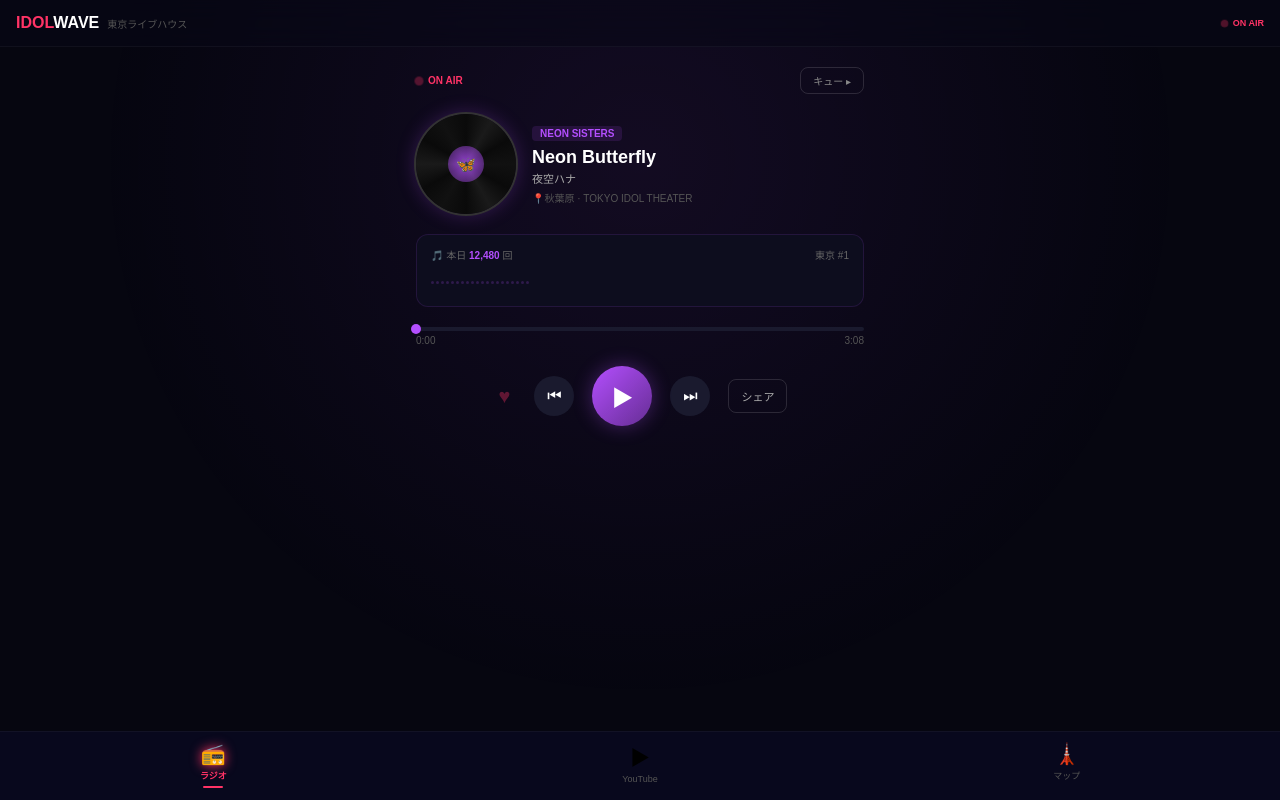
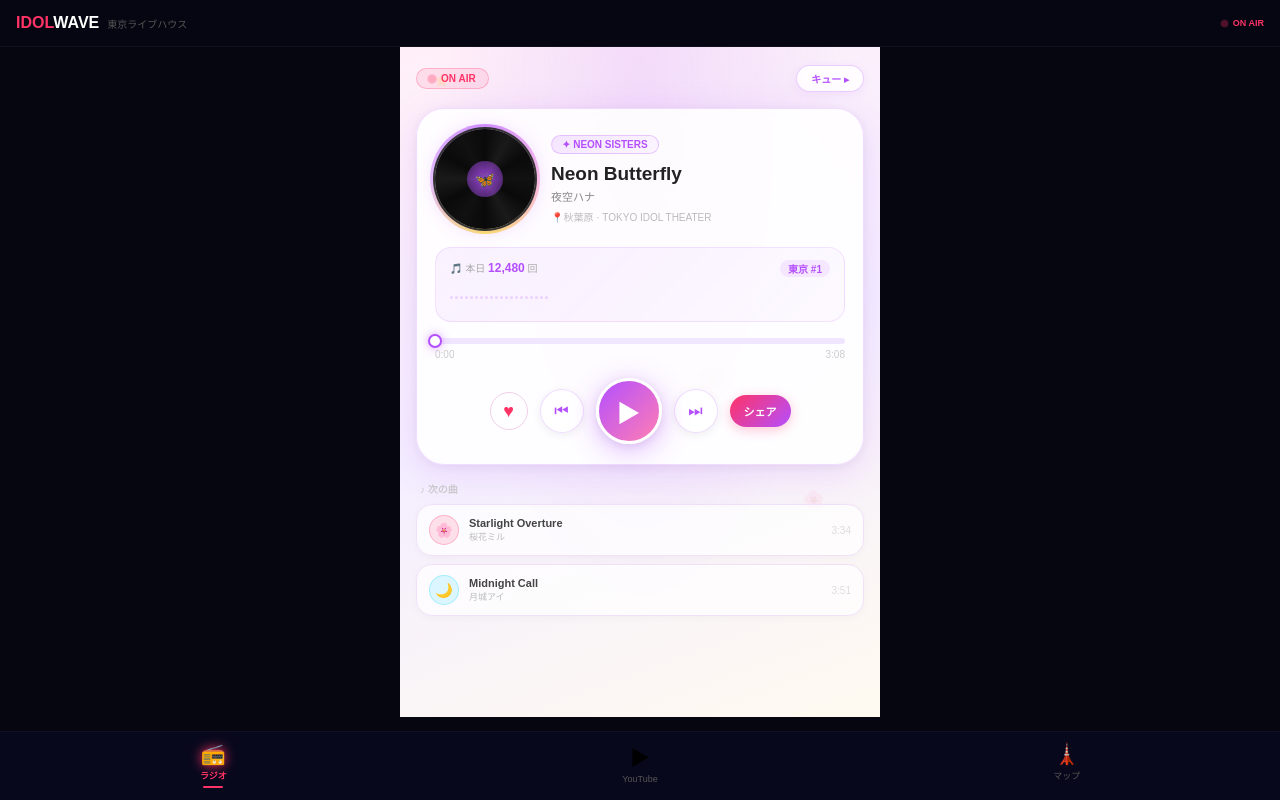
Before and after one commit to daisukemexico-png/idolwave-app, a Next.js app: page / in a window 1280 px wide. Built offline with nearby package versions, Linux system fonts and the light colour scheme.

Commit message:
ラジオ画面をアイドル風明るいUIに変更

```diff
--- a/app/page.js
+++ b/app/page.js
@@ -78,6 +78,8 @@ const Vinyl = ({ playing, color, img }) => (
 );
 
 // ─── Radio Screen ──────────────────────────────────────
+const DECO = ["⭐","💫","✨","🎵","♪","🎀","💕","🌸"];
+
 function RadioScreen({ onShare }) {
   const [idx, setIdx] = useState(0);
   const [playing, setPlaying] = useState(false);
@@ -96,67 +98,110 @@ function RadioScreen({ onShare }) {
   const pct=(progress/song.duration)*100;
 
   if(showQueue) return (
-    <div style={{ padding:"16px",display:"flex",flexDirection:"column",gap:8 }}>
-      <div style={{ display:"flex",justifyContent:"space-between",marginBottom:4 }}>
-        <span style={{ fontSize:11,color:"#666" }}>QUEUE</span>
-        <button onClick={()=>setShowQueue(false)} style={{ background:"transparent",border:"none",color:"#888",fontSize:12,cursor:"pointer" }}>← 戻る</button>
+    <div style={{ background:"linear-gradient(160deg,#fff0f8,#f4eeff,#fff8f0)",minHeight:"calc(100vh - 130px)",padding:"16px",display:"flex",flexDirection:"column",gap:8 }}>
+      <div style={{ display:"flex",justifyContent:"space-between",alignItems:"center",marginBottom:4 }}>
+        <span style={{ fontSize:11,color:"#b44fff",fontWeight:800 }}>♪ QUEUE</span>
+        <button onClick={()=>setShowQueue(false)} style={{ background:"#b44fff18",border:"1px solid #b44fff44",borderRadius:20,color:"#b44fff",fontSize:11,cursor:"pointer",padding:"4px 12px",fontWeight:700 }}>← 戻る</button>
       </div>
       {SONGS.map((s,i)=>(
-        <div key={s.id} onClick={()=>{setIdx(i);setProgress(0);setPlaying(true);setShowQueue(false);}} style={{ display:"flex",alignItems:"center",gap:12,padding:"10px 12px",borderRadius:12,background:i===idx?`${s.color}18`:"#0d0d1e",border:`1px solid ${i===idx?s.color+"44":"#ffffff0a"}`,cursor:"pointer" }}>
-          <div style={{ width:34,height:34,borderRadius:"50%",background:`${s.color}22`,display:"flex",alignItems:"center",justifyContent:"center",fontSize:16 }}>{s.img}</div>
-          <div style={{ flex:1 }}>
-            <div style={{ fontSize:12,fontWeight:700,color:i===idx?s.color:"#fff" }}>{s.title}</div>
-            <div style={{ fontSize:10,color:"#666" }}>{s.artist} · {s.city}</div>
+        <div key={s.id} onClick={()=>{setIdx(i);setProgress(0);setPlaying(true);setShowQueue(false);}} style={{ display:"flex",alignItems:"center",gap:12,padding:"10px 12px",borderRadius:16,background:i===idx?"#fff":"rgba(255,255,255,0.75)",border:`1.5px solid ${i===idx?s.color+"66":"#f0e0f8"}`,boxShadow:i===idx?`0 4px 16px ${s.color}33`:"0 2px 8px #00000008",cursor:"pointer",transition:"all .2s" }}>
+          <div style={{ width:36,height:36,borderRadius:"50%",background:`linear-gradient(135deg,${s.color}44,${s.color}11)`,display:"flex",alignItems:"center",justifyContent:"center",fontSize:18,border:`1.5px solid ${s.color}55`,flexShrink:0 }}>{s.img}</div>
+          <div style={{ flex:1,minWidth:0 }}>
+            <div style={{ fontSize:12,fontWeight:700,color:i===idx?s.color:"#333",whiteSpace:"nowrap",overflow:"hidden",textOverflow:"ellipsis" }}>{s.title}</div>
+            <div style={{ fontSize:10,color:"#aaa",marginTop:1 }}>{s.artist} · {s.city}</div>
           </div>
-          <span style={{ fontSize:11,color:"#555" }}>{fmt(s.duration)}</span>
+          <span style={{ fontSize:11,color:"#ccc",flexShrink:0 }}>{fmt(s.duration)}</span>
         </div>
       ))}
     </div>
   );
 
   return (
-    <div style={{ padding:"20px 16px",display:"flex",flexDirection:"column",gap:20,position:"relative" }}>
-      <div style={{ position:"fixed",inset:0,background:`radial-gradient(ellipse at 50% 20%,${song.color}14,transparent 60%)`,pointerEvents:"none",transition:"background 1s",zIndex:0 }}/>
-      <div style={{ position:"relative",zIndex:1,display:"flex",flexDirection:"column",gap:20 }}>
+    <div style={{ position:"relative",background:`linear-gradient(160deg,#fff0f8,#f4eeff,#fffaf0)`,minHeight:"calc(100vh - 130px)",overflow:"hidden" }}>
+      {/* 浮遊デコレーション */}
+      {DECO.map((d,i)=>(
+        <div key={i} style={{ position:"absolute",fontSize:12+i%3*5,opacity:.18,animation:`float${i%4} ${2.8+i*.6}s ease-in-out infinite`,animationDelay:`${i*.35}s`,left:`${7+i*11}%`,top:`${4+i*9}%`,pointerEvents:"none",userSelect:"none" }}>{d}</div>
+      ))}
+
+      {/* 曲カラーのふわっとした光 */}
+      <div style={{ position:"absolute",inset:0,background:`radial-gradient(ellipse at 50% 5%,${song.color}20,transparent 60%)`,pointerEvents:"none",transition:"background 1.2s" }}/>
+
+      <div style={{ position:"relative",zIndex:1,padding:"18px 16px",display:"flex",flexDirection:"column",gap:16 }}>
+
+        {/* ヘッダー */}
         <div style={{ display:"flex",justifyContent:"space-between",alignItems:"center" }}>
-          <div style={{ display:"flex",alignItems:"center",gap:6,fontSize:10,color:"#ff3366",fontWeight:700 }}>
-            <div style={{ width:6,height:6,borderRadius:"50%",background:"#ff3366",animation:"pulse 1s infinite" }}/>ON AIR
+          <div style={{ display:"flex",alignItems:"center",gap:6,background:"#ff336618",border:"1px solid #ff336644",borderRadius:20,padding:"4px 12px" }}>
+            <div style={{ width:6,height:6,borderRadius:"50%",background:"#ff3366",animation:"pulse 1s infinite" }}/>
+            <span style={{ fontSize:10,color:"#ff3366",fontWeight:800 }}>ON AIR</span>
           </div>
-          <button onClick={()=>setShowQueue(true)} style={{ background:"transparent",border:"1px solid #ffffff22",borderRadius:8,color:"#888",padding:"5px 12px",fontSize:10,cursor:"pointer" }}>キュー ▸</button>
+          <button onClick={()=>setShowQueue(true)} style={{ background:"rgba(255,255,255,0.85)",border:"1.5px solid #b44fff44",borderRadius:20,color:"#b44fff",padding:"5px 14px",fontSize:10,cursor:"pointer",fontWeight:700,boxShadow:"0 2px 10px #b44fff18" }}>キュー ▸</button>
         </div>
-        <div style={{ display:"flex",alignItems:"center",gap:16 }}>
+
+        {/* メインカード */}
+        <div style={{ background:"rgba(255,255,255,0.88)",borderRadius:28,padding:"20px 18px",boxShadow:`0 8px 36px ${song.color}28,0 2px 12px #00000010`,border:`1.5px solid ${song.color}30`,backdropFilter:"blur(8px)" }}>
+
+          {/* アルバムアート＋曲情報 */}
+          <div style={{ display:"flex",alignItems:"center",gap:16,marginBottom:18 }}>
+            <div style={{ position:"relative",flexShrink:0 }}>
+              <div style={{ position:"absolute",inset:-5,borderRadius:"50%",background:`conic-gradient(${song.color},#ff9ed2,#ffd700,${song.color}88,${song.color})`,animation:playing?"spin 4s linear infinite":"none",opacity:.6 }}/>
+              <div style={{ position:"relative" }}>
                 <Vinyl playing={playing} color={song.color} img={song.img}/>
-          <div style={{ flex:1,minWidth:0 }}>
-            <div style={{ fontSize:10,color:song.color,fontWeight:700,background:`${song.color}22`,display:"inline-block",padding:"2px 8px",borderRadius:4,marginBottom:6 }}>{song.group}</div>
-            <div style={{ fontSize:18,fontWeight:900,color:"#fff",lineHeight:1.2,whiteSpace:"nowrap",overflow:"hidden",textOverflow:"ellipsis" }}>{song.title}</div>
-            <div style={{ fontSize:11,color:"#aaa",marginTop:2 }}>{song.artist}</div>
-            <div style={{ fontSize:10,color:"#555",marginTop:4 }}>📍{song.city} · {song.venue}</div>
               </div>
             </div>
-        <div style={{ background:"#0d0d1e",borderRadius:12,padding:"12px 14px",border:`1px solid ${song.color}22` }}>
-          <div style={{ display:"flex",justifyContent:"space-between",fontSize:10,color:"#666",marginBottom:8 }}>
-            <span>🎵 本日 <strong style={{ color:song.color }}>{song.plays.toLocaleString()}</strong> 回</span>
-            <span>東京 #{song.rank}</span>
+            <div style={{ flex:1,minWidth:0 }}>
+              <div style={{ fontSize:10,color:song.color,fontWeight:800,background:`linear-gradient(135deg,${song.color}22,${song.color}08)`,display:"inline-block",padding:"3px 10px",borderRadius:20,marginBottom:8,border:`1px solid ${song.color}44` }}>✦ {song.group}</div>
+              <div style={{ fontSize:19,fontWeight:900,color:"#222",lineHeight:1.25,whiteSpace:"nowrap",overflow:"hidden",textOverflow:"ellipsis" }}>{song.title}</div>
+              <div style={{ fontSize:11,color:"#888",marginTop:3,fontWeight:500 }}>{song.artist}</div>
+              <div style={{ fontSize:10,color:"#bbb",marginTop:5 }}>📍{song.city} · {song.venue}</div>
+            </div>
+          </div>
+
+          {/* 再生数 ＋ ウェーブ */}
+          <div style={{ background:`linear-gradient(135deg,${song.color}12,${song.color}05)`,borderRadius:16,padding:"12px 14px",border:`1px solid ${song.color}22`,marginBottom:16 }}>
+            <div style={{ display:"flex",justifyContent:"space-between",fontSize:10,marginBottom:8 }}>
+              <span style={{ color:"#aaa" }}>🎵 本日 <strong style={{ color:song.color,fontSize:12 }}>{song.plays.toLocaleString()}</strong> 回</span>
+              <span style={{ background:`${song.color}18`,color:song.color,fontWeight:700,padding:"1px 8px",borderRadius:10 }}>東京 #{song.rank}</span>
             </div>
             <WaveViz playing={playing} color={song.color}/>
           </div>
-        <div>
-          <div style={{ height:4,background:"#1a1a2e",borderRadius:4,cursor:"pointer" }} onClick={e=>{const r=e.currentTarget.getBoundingClientRect();setProgress(Math.floor(((e.clientX-r.left)/r.width)*song.duration));}}>
-            <div style={{ height:"100%",width:`${pct}%`,background:`linear-gradient(90deg,${song.color}88,${song.color})`,borderRadius:4,position:"relative",transition:"width .5s linear" }}>
-              <div style={{ position:"absolute",right:-5,top:"50%",transform:"translateY(-50%)",width:10,height:10,borderRadius:"50%",background:song.color }}/>
+
+          {/* シークバー */}
+          <div style={{ marginBottom:18 }}>
+            <div style={{ height:6,background:"#f0e6ff",borderRadius:6,cursor:"pointer" }} onClick={e=>{const r=e.currentTarget.getBoundingClientRect();setProgress(Math.floor(((e.clientX-r.left)/r.width)*song.duration));}}>
+              <div style={{ height:"100%",width:`${pct}%`,background:`linear-gradient(90deg,${song.color}99,${song.color},#ffd700)`,borderRadius:6,position:"relative",transition:"width .5s linear",boxShadow:`0 0 8px ${song.color}55` }}>
+                <div style={{ position:"absolute",right:-7,top:"50%",transform:"translateY(-50%)",width:14,height:14,borderRadius:"50%",background:"#fff",border:`2.5px solid ${song.color}`,boxShadow:`0 0 8px ${song.color}88` }}/>
               </div>
             </div>
-          <div style={{ display:"flex",justifyContent:"space-between",fontSize:10,color:"#555",marginTop:4 }}><span>{fmt(progress)}</span><span>{fmt(song.duration)}</span></div>
+            <div style={{ display:"flex",justifyContent:"space-between",fontSize:10,color:"#ccc",marginTop:5 }}><span>{fmt(progress)}</span><span>{fmt(song.duration)}</span></div>
           </div>
-        <div style={{ display:"flex",alignItems:"center",justifyContent:"center",gap:18 }}>
-          <button onClick={()=>setLiked(l=>({...l,[song.id]:!l[song.id]}))} style={{ background:"transparent",border:"none",cursor:"pointer",fontSize:20,opacity:liked[song.id]?1:.35,color:"#ff3366",transition:"all .2s" }}>♥</button>
-          <button onClick={()=>{setIdx(i=>(i-1+SONGS.length)%SONGS.length);setProgress(0);}} style={{ background:"#1a1a2e",border:"none",borderRadius:"50%",width:40,height:40,cursor:"pointer",fontSize:16,color:"#fff",display:"flex",alignItems:"center",justifyContent:"center" }}>⏮</button>
-          <button onClick={()=>setPlaying(!playing)} style={{ width:60,height:60,borderRadius:"50%",background:`linear-gradient(135deg,${song.color},${song.color}88)`,border:"none",cursor:"pointer",fontSize:22,color:"#fff",boxShadow:`0 0 20px ${song.color}55`,display:"flex",alignItems:"center",justifyContent:"center",transition:"transform .1s",transform:playing?"scale(.96)":"scale(1)" }}>
+
+          {/* コントロール */}
+          <div style={{ display:"flex",alignItems:"center",justifyContent:"center",gap:12 }}>
+            <button onClick={()=>setLiked(l=>({...l,[song.id]:!l[song.id]}))} style={{ background:liked[song.id]?"#ff336618":"transparent",border:liked[song.id]?"1.5px solid #ff336644":"1.5px solid #f0d0e8",borderRadius:"50%",width:38,height:38,cursor:"pointer",fontSize:18,color:"#ff3366",transition:"all .2s",display:"flex",alignItems:"center",justifyContent:"center",transform:liked[song.id]?"scale(1.15)":"scale(1)" }}>♥</button>
+            <button onClick={()=>{setIdx(i=>(i-1+SONGS.length)%SONGS.length);setProgress(0);}} style={{ background:"rgba(255,255,255,0.9)",border:`1.5px solid ${song.color}33`,borderRadius:"50%",width:44,height:44,cursor:"pointer",fontSize:16,color:song.color,display:"flex",alignItems:"center",justifyContent:"center",boxShadow:"0 2px 10px #00000012" }}>⏮</button>
+            <button onClick={()=>setPlaying(!playing)} style={{ width:66,height:66,borderRadius:"50%",background:`linear-gradient(135deg,${song.color},#ff7eb3)`,border:"3px solid #fff",cursor:"pointer",fontSize:24,color:"#fff",boxShadow:`0 6px 28px ${song.color}66,0 2px 8px #00000015`,display:"flex",alignItems:"center",justifyContent:"center",transition:"transform .12s",transform:playing?"scale(.94)":"scale(1)" }}>
               {playing?"⏸":"▶"}
             </button>
-          <button onClick={()=>{setIdx(i=>(i+1)%SONGS.length);setProgress(0);}} style={{ background:"#1a1a2e",border:"none",borderRadius:"50%",width:40,height:40,cursor:"pointer",fontSize:16,color:"#fff",display:"flex",alignItems:"center",justifyContent:"center" }}>⏭</button>
-          <button onClick={()=>onShare(song)} style={{ background:"transparent",border:"1px solid #ffffff22",borderRadius:8,color:"#aaa",padding:"8px 12px",fontSize:11,cursor:"pointer" }}>シェア</button>
+            <button onClick={()=>{setIdx(i=>(i+1)%SONGS.length);setProgress(0);}} style={{ background:"rgba(255,255,255,0.9)",border:`1.5px solid ${song.color}33`,borderRadius:"50%",width:44,height:44,cursor:"pointer",fontSize:16,color:song.color,display:"flex",alignItems:"center",justifyContent:"center",boxShadow:"0 2px 10px #00000012" }}>⏭</button>
+            <button onClick={()=>onShare(song)} style={{ background:`linear-gradient(135deg,#ff3366,#b44fff)`,border:"none",borderRadius:20,color:"#fff",padding:"8px 14px",fontSize:11,cursor:"pointer",fontWeight:700,boxShadow:"0 3px 12px #ff336644" }}>シェア</button>
           </div>
+        </div>
+
+        {/* 曲リスト（ミニ） */}
+        <div style={{ display:"flex",flexDirection:"column",gap:8 }}>
+          <div style={{ fontSize:10,color:"#ccc",fontWeight:700,paddingLeft:4 }}>♪ 次の曲</div>
+          {SONGS.filter((_,i)=>i!==idx).slice(0,2).map(s=>(
+            <div key={s.id} onClick={()=>{setIdx(SONGS.indexOf(s));setProgress(0);setPlaying(true);}} style={{ display:"flex",alignItems:"center",gap:10,padding:"10px 12px",borderRadius:16,background:"rgba(255,255,255,0.7)",border:"1px solid #f0e0f8",cursor:"pointer",boxShadow:"0 2px 8px #00000008" }}>
+              <div style={{ width:30,height:30,borderRadius:"50%",background:`${s.color}22`,display:"flex",alignItems:"center",justifyContent:"center",fontSize:14,border:`1px solid ${s.color}44`,flexShrink:0 }}>{s.img}</div>
+              <div style={{ flex:1,minWidth:0 }}>
+                <div style={{ fontSize:11,fontWeight:700,color:"#444",whiteSpace:"nowrap",overflow:"hidden",textOverflow:"ellipsis" }}>{s.title}</div>
+                <div style={{ fontSize:9,color:"#bbb",marginTop:1 }}>{s.artist}</div>
+              </div>
+              <span style={{ fontSize:10,color:"#ddd",flexShrink:0 }}>{fmt(s.duration)}</span>
+            </div>
+          ))}
+        </div>
+
       </div>
     </div>
   );
@@ -470,6 +515,10 @@ export default function App() {
         @keyframes wv0{from{height:4px}to{height:22px}}@keyframes wv1{from{height:10px}to{height:20px}}
         @keyframes wv2{from{height:3px}to{height:24px}}@keyframes wv3{from{height:14px}to{height:17px}}
         @keyframes wv4{from{height:7px}to{height:21px}}
+        @keyframes float0{0%,100%{transform:translateY(0) rotate(0deg)}50%{transform:translateY(-14px) rotate(18deg)}}
+        @keyframes float1{0%,100%{transform:translateY(0) rotate(0deg)}50%{transform:translateY(-9px) rotate(-12deg)}}
+        @keyframes float2{0%,100%{transform:translateY(0) rotate(0deg)}50%{transform:translateY(-18px) rotate(22deg)}}
+        @keyframes float3{0%,100%{transform:translateY(0) rotate(0deg)}50%{transform:translateY(-7px) rotate(-8deg)}}
         *{box-sizing:border-box;} input,button{font-family:inherit;}
       `}</style>
 
```
Lines whose indentation alone changed are shown as unchanged.
